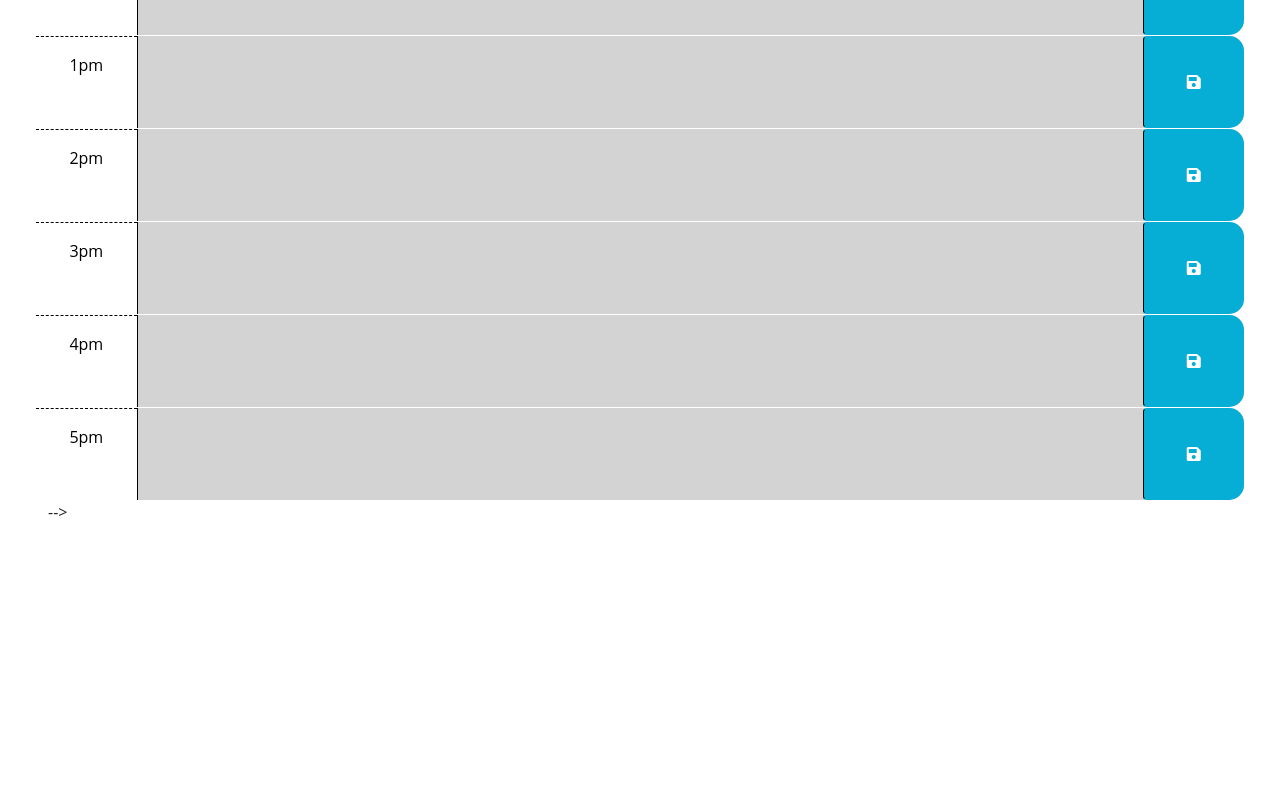
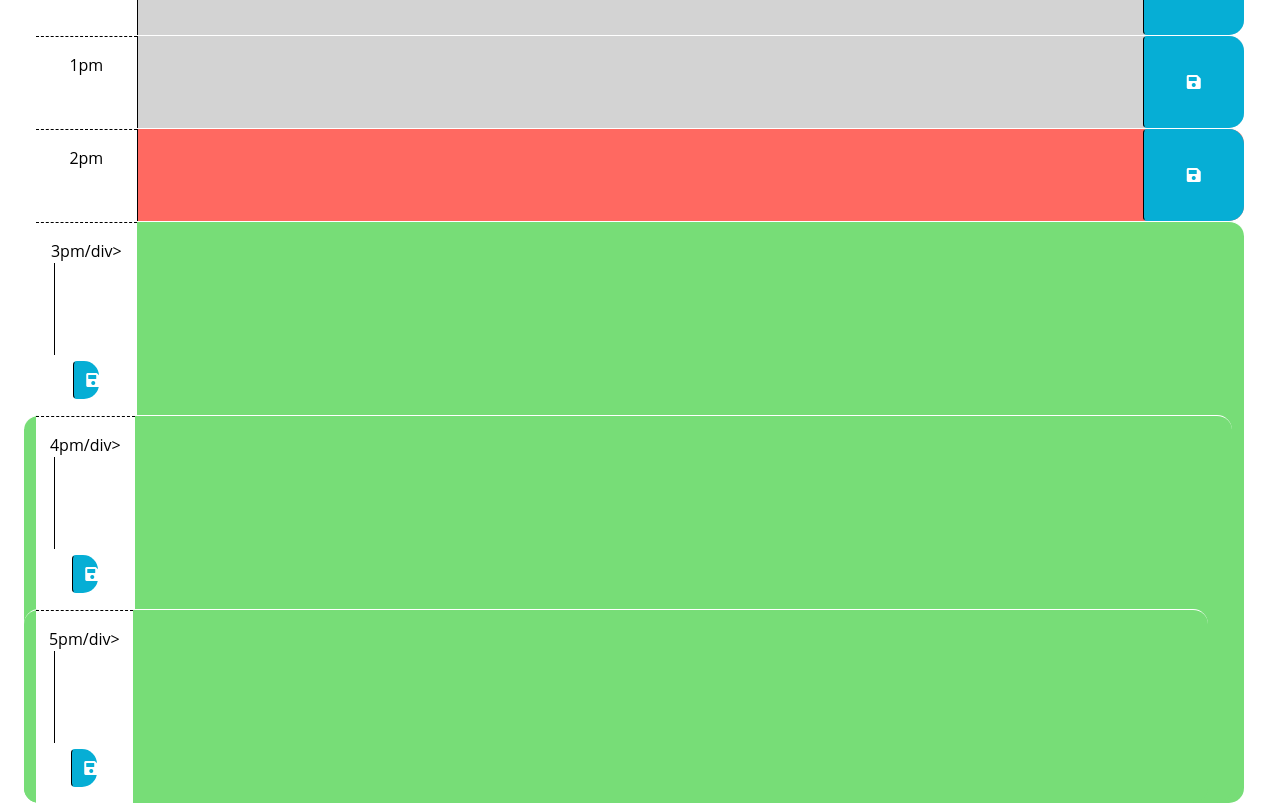
Before and after one commit to icedcode24/Work-Day-Scheduler, a website with bundled scripts: page index.html in a window 1280 px wide. Shown: the part 588-1391 px from the top of the page. Before the commit the page ends 1112 px from the top, so only its background shows below. Built offline with nearby package versions, Linux system fonts and the light colour scheme.

Commit message:
added present past and future time slots

```diff
--- a/index.html
+++ b/index.html
@@ -28,6 +28,7 @@
     <header class="p-5 mb-4">
       <h1 class="display-3">Work Day Scheduler</h1>
       <p class="lead">A simple calendar app for scheduling your work day</p>
+      <p></p>
       <p id="currentDay" class="lead"></p>
     </header>
     <div class="container-fluid px-5">
@@ -82,7 +83,7 @@
         </button>
       </div>
 
-      <div id="hour-2" class="row time-block past">
+      <div id="hour-10" class="row time-block present">
         <div class="col-2 col-md-1 hour text-center py-3">2pm</div>
         <textarea class="col-8 col-md-10 description" rows="3"> </textarea>
         <button class="btn saveBtn col-2 col-md-1" aria-label="save">
@@ -90,24 +91,24 @@
         </button>
       </div>
 
-      <div id="hour-3" class="row time-block past">
-        <div class="col-2 col-md-1 hour text-center py-3">3pm</div>
+      <div id="hour-11" class="row time-block future">
+        <div class="col-2 col-md-1 hour text-center py-3">3pm/div>
         <textarea class="col-8 col-md-10 description" rows="3"> </textarea>
         <button class="btn saveBtn col-2 col-md-1" aria-label="save">
           <i class="fas fa-save" aria-hidden="true"></i>
         </button>
       </div>
 
-      <div id="hour-4" class="row time-block past">
-        <div class="col-2 col-md-1 hour text-center py-3">4pm</div>
+    <div id="hour-11" class="row time-block future">
+      <div class="col-2 col-md-1 hour text-center py-3">4pm/div>
       <textarea class="col-8 col-md-10 description" rows="3"> </textarea>
       <button class="btn saveBtn col-2 col-md-1" aria-label="save">
         <i class="fas fa-save" aria-hidden="true"></i>
       </button>
     </div>
 
-      <div id="hour-5" class="row time-block past">
-        <div class="col-2 col-md-1 hour text-center py-3">5pm</div>
+  <div id="hour-11" class="row time-block future">
+    <div class="col-2 col-md-1 hour text-center py-3">5pm/div>
     <textarea class="col-8 col-md-10 description" rows="3"> </textarea>
     <button class="btn saveBtn col-2 col-md-1" aria-label="save">
       <i class="fas fa-save" aria-hidden="true"></i>
@@ -116,24 +117,35 @@
 
 
       <!-- Example of a present time block. The "present" class adds a red background color. -->
-      <!-- <div id="hour-10" class="row time-block present">
-        <div class="col-2 col-md-1 hour text-center py-3">10AM</div>
+
+
+      <!-- Example of a future time block. The "future" class adds a green background color. -->
+      <!-- <div id="hour-11" class="row time-block future">
+        <div class="col-2 col-md-1 hour text-center py-3">3pm/div>
         <textarea class="col-8 col-md-10 description" rows="3"> </textarea>
         <button class="btn saveBtn col-2 col-md-1" aria-label="save">
           <i class="fas fa-save" aria-hidden="true"></i>
         </button>
       </div>
+    </div>
 
-      Example of a future time block. The "future" class adds a green background color.
-      <!-- <div id="hour-11" class="row time-block future">
-        <div class="col-2 col-md-1 hour text-center py-3">11AM</div>
+    <div id="hour-11" class="row time-block future">
+      <div class="col-2 col-md-1 hour text-center py-3">4pm/div>
       <textarea class="col-8 col-md-10 description" rows="3"> </textarea>
       <button class="btn saveBtn col-2 col-md-1" aria-label="save">
         <i class="fas fa-save" aria-hidden="true"></i>
       </button>
     </div>
-    </div> --> -->
+  </div>
 
+  <div id="hour-11" class="row time-block future">
+    <div class="col-2 col-md-1 hour text-center py-3">5pm/div>
+    <textarea class="col-8 col-md-10 description" rows="3"> </textarea>
+    <button class="btn saveBtn col-2 col-md-1" aria-label="save">
+      <i class="fas fa-save" aria-hidden="true"></i>
+    </button>
+  </div>
+</div> -->
     <script src="https://cdnjs.cloudflare.com/ajax/libs/jquery/3.2.1/jquery.min.js"></script>
     <script src="https://cdn.jsdelivr.net/npm/dayjs@1.11.3/dayjs.min.js"
     integrity="sha256-iu/zLUB+QgISXBLCW/mcDi/rnf4m4uEDO0wauy76x7U="
--- /dev/null
+++ b/package.json
@@ -0,0 +1,5 @@
+{
+  "dependencies": {
+    "dayjs": "^1.11.10"
+  }
+}
--- a/script.js
+++ b/script.js
@@ -1,3 +1,21 @@
+var dayjs = require('dayjs') //import dayjs from 'dayjs' // ES 2015 dayjs().format()
+dayjs('2019-01-25').format('DD/MM/YYYY') // '25/01/2019'
+
+function getheaderdate() {
+  var currentheaderdate = dayjs.format('dddd, mmmm D YYYY)
+
+}const currentDate = dayjs(); const formattedDate = currentDate. format('YYYY-MM-DD HH:mm:ss')
+
+
+
+
+
+
+
+
+
+
+
 // Wrap all code that interacts with the DOM in a call to jQuery to ensure that
 // the code isn't run until the browser has finished rendering all the elements
 // in the html.
--- a/style.css
+++ b/style.css
@@ -4,6 +4,7 @@ body {
 }
 
 textarea {
+  flex align-content: ;
   background: transparent;
   border: none;
   resize: none;
```
Also changed, not shown: 1 other file. Lines whose indentation alone changed are shown as unchanged.
